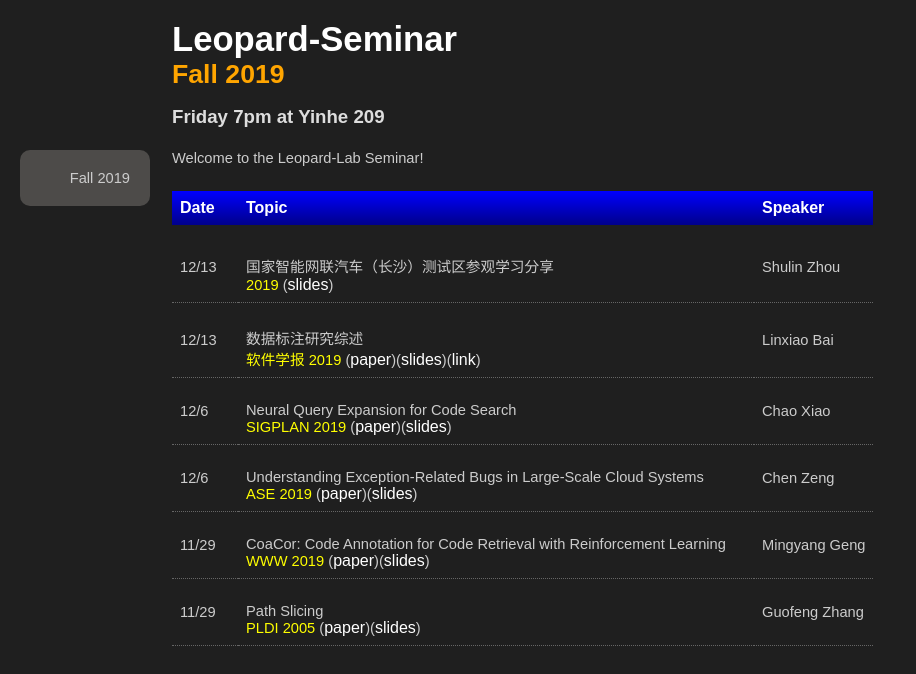
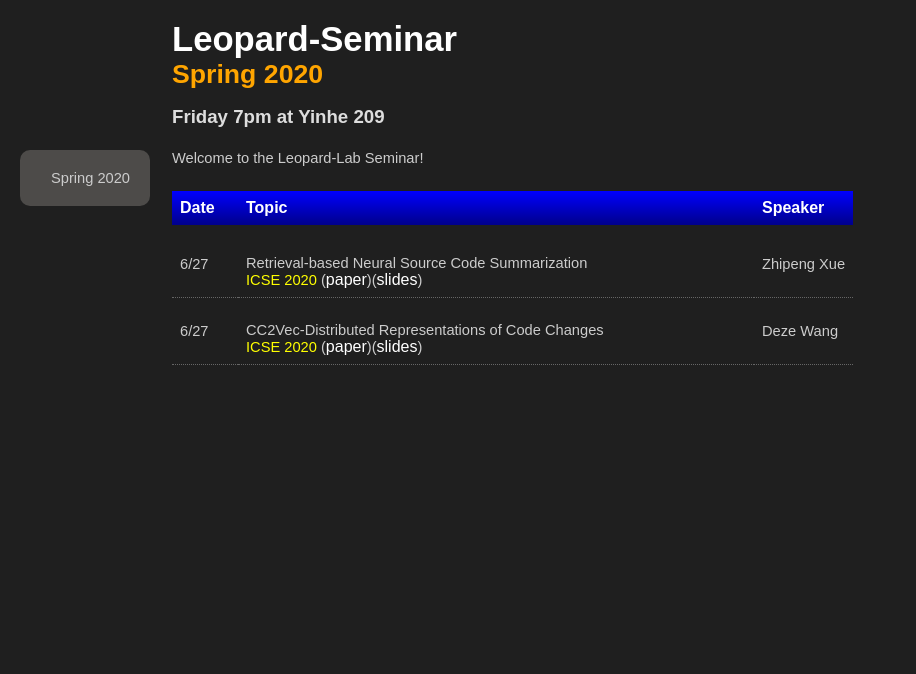
Before and after one commit to leopard-seminar/leopard-seminar, a plain HTML site: page index.html in a window 1280 px wide. Shown: the whole page, without its empty margins (0-916 px from the left). Drawn offline with Linux system fonts and the light colour scheme.

Commit message:
update web

```diff
--- a/index.html
+++ b/index.html
@@ -13,7 +13,7 @@
 
 <div class="title">
   <span class="name">Leopard-Seminar</span><br>
-  <span class="fall-term">Fall 2019</span>
+  <span class="fall-term">Spring 2020</span>
   <p>
       <span class="time">Friday 7pm at Yinhe 209 </span>
   </p>
@@ -22,14 +22,16 @@
 </td>
 </tr>
 
+
 <tr>
 <td>
 
 <div class="prev">
-  <a href="../fall19/index.html">Fall 2019</a><br>
+  <a href="../fall19/index.html">Spring 2020</a><br>
 </div>
 
 </td>
+
 
 <td>
 <div class="description">
@@ -46,7 +48,8 @@
     <th class="paper"> Topic </th>
     <th class="speaker"> Speaker </th>
   </tr>
-<!-- ----------------------------- -->
+
+<!--
 <tr>
 <td> <font>12/13</font> </td>
 <td>
@@ -62,7 +65,7 @@
 </td>
 </tr>
 
-<!-- ----------------------------- -->
+
 <tr>
 <td> <font>12/13</font> </td>
 <td>
@@ -77,7 +80,9 @@
    Linxiao Bai
 </td>
 </tr>
-<!-- ----------------------------- -->
+
+
+
 <tr>
 <td> <font>12/6</font> </td>
 <td>
@@ -93,7 +98,8 @@
 </td>
 </tr>
 
-<!-- ----------------------------- -->
+
+
 
 <tr>
 <td> <font>12/6</font> </td>
@@ -112,7 +118,8 @@
 
 
 
-<!-- ----------------------------- -->
+
+
 <tr>
 <td> <font>11/29</font> </td>
 <td>
@@ -128,7 +135,8 @@
 </td>
 </tr>
 
-<!-- ----------------------------- -->
+
+
 
 <tr>
 <td> <font>11/29</font> </td>
@@ -145,8 +153,38 @@
 </td>
 </tr>
 
-<!-- ----------------------------- -->
+-->
 
+<tr>
+   <td> <font>6/27</font> </td>
+   <td>
+
+      <br>
+      Retrieval-based Neural Source Code Summarization
+      <br>
+      <font color="yellow">ICSE 2020</font> (<a href="./files/2020/Retrieval-based Neural Source Code Summarization.pdf", target="_blank">paper</a>)(<a href="./files/2020/Retrieval-based Neural Source Code Summarization_slide.pdf", target="_blank">slides</a>)
+   </td>
+
+   <td>
+      Zhipeng Xue
+   </td>
+</tr>
+
+
+<tr>
+   <td> <font>6/27</font> </td>
+   <td>
+
+      <br>
+      CC2Vec-Distributed Representations of Code Changes
+      <br>
+      <font color="yellow">ICSE 2020</font> (<a href="./files/2019/CC2Vec-Distributed Representations of Code Changes.pdf", target="_blank">paper</a>)(<a href="./files/2019/CC2Vec-Distributed Representations of Code Changes_slide.pdf", target="_blank">slides</a>)
+   </td>
+
+   <td>
+      Deze Wang
+   </td>
+</tr>
 
 
 </tbody></table>
```
